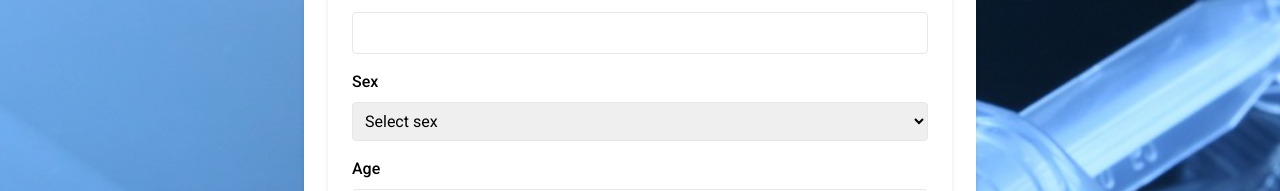
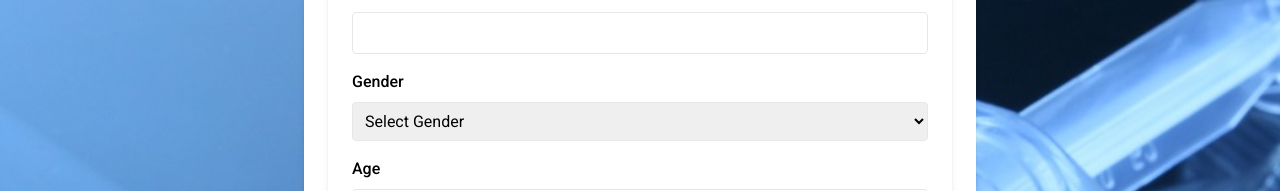
Before and after one commit to amCtrld/Vaxin8, a Next.js app in the folder vaccine-tracker/: page /patient in a window 1280 px wide. Shown: the part 164-355 px from the top of the page. Built offline with nearby package versions, Linux system fonts and the light colour scheme.

Commit message:
Secured Email.js Creds (We leran every day, right?)

```diff
--- a/vaccine-tracker/components/AddPatientForm.js
+++ b/vaccine-tracker/components/AddPatientForm.js
@@ -3,7 +3,7 @@ import emailjs from 'emailjs-com';
 
 export default function AddPatientForm({ onPatientAdded }) {
   const [name, setName] = useState('');
-  const [sex, setSex] = useState('');
+  const [Gender, setGender] = useState('');
   const [age, setAge] = useState('');
   const [medicalHistory, setMedicalHistory] = useState('');
   const [bloodGroup, setBloodGroup] = useState('');
@@ -49,7 +49,7 @@ export default function AddPatientForm({ onPatientAdded }) {
 
     const newPatient = {
       name,
-      sex,
+      Gender,
       age,
       medicalHistory,
       bloodGroup,
@@ -77,10 +77,10 @@ export default function AddPatientForm({ onPatientAdded }) {
 
     emailjs
   .send(
-        'service_i815cit', // Replace with your EmailJS service ID
-        'template_igyzlpf', // Replace with your EmailJS template ID
+    process.env.NEXT_PUBLIC_EMAILJS_SERVICE_ID, // EmailJS service ID from .env.local
+    process.env.NEXT_PUBLIC_EMAILJS_TEMPLATE_ID, // EmailJS template ID from .env.local
     emailContent,
-        'xW0rpdTWXp35bZiAt' // Replace with your EmailJS user ID
+    process.env.NEXT_PUBLIC_EMAILJS_USER_ID // EmailJS user ID from .env.local
   )
   .then(() => {
     alert('Patient added and email sent successfully!');
@@ -91,9 +91,10 @@ export default function AddPatientForm({ onPatientAdded }) {
     console.error(err);
   });
 
+
     // Reset form
     setName('');
-    setSex('');
+    setGender('');
     setAge('');
     setMedicalHistory('');
     setBloodGroup('');
@@ -113,14 +114,14 @@ export default function AddPatientForm({ onPatientAdded }) {
         className="w-full p-2 mb-4 border rounded"
         required
       />
-      <label className="block mb-2 font-medium">Sex</label>
+      <label className="block mb-2 font-medium">Gender</label>
       <select
-        value={sex}
-        onChange={(e) => setSex(e.target.value)}
+        value={Gender}
+        onChange={(e) => setGender(e.target.value)}
         className="w-full p-2 mb-4 border rounded"
         required
       >
-        <option value="" disabled>Select sex</option>
+        <option value="" disabled>Select Gender</option>
         <option value="Male">Male</option>
         <option value="Female">Female</option>
       </select>
--- a/vaccine-tracker/pages/attendance.js
+++ b/vaccine-tracker/pages/attendance.js
@@ -44,7 +44,12 @@ const Attendance = () => {
     };
 
     emailjs
-      .send('service_i815cit', 'template_8791p6o', templateParams, 'xW0rpdTWXp35bZiAt')
+      .send(
+        process.env.NEXT_PUBLIC_EMAILJS_SERVICE_ID, // Use service ID from .env.local
+        process.env.NEXT_PUBLIC_EMAILJS_TEMPLATE_ID_REM, // Use template ID from .env.local
+        templateParams,
+        process.env.NEXT_PUBLIC_EMAILJS_USER_ID // Use user ID from .env.local
+      )
       .then(() => {
         alert(`Reminder sent to ${patient.name}!`);
       })
--- a/vaccine-tracker/pages/patient.js
+++ b/vaccine-tracker/pages/patient.js
@@ -43,7 +43,7 @@ export default function PatientPage() {
             <tr key={index} className="border-t">
               <td className="p-4">{patient.name}</td>
               <td className="p-4">{patient.vaccine}</td>
-              <td className="p-4">{patient.gender}</td>
+              <td className="p-4">{patient.Gender}</td>
               <td className="p-4">{patient.bloodGroup}</td>
             </tr>
           ))}
```
Lines whose indentation alone changed are shown as unchanged.
